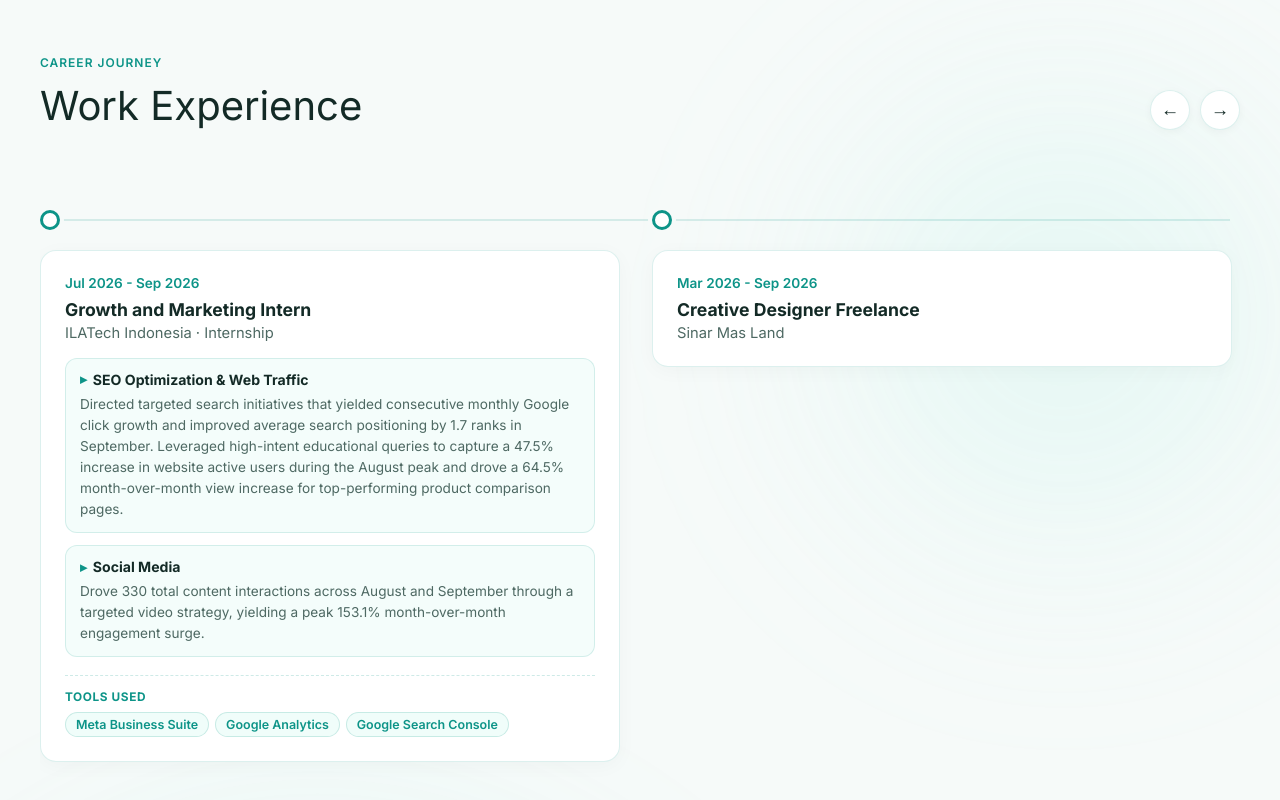
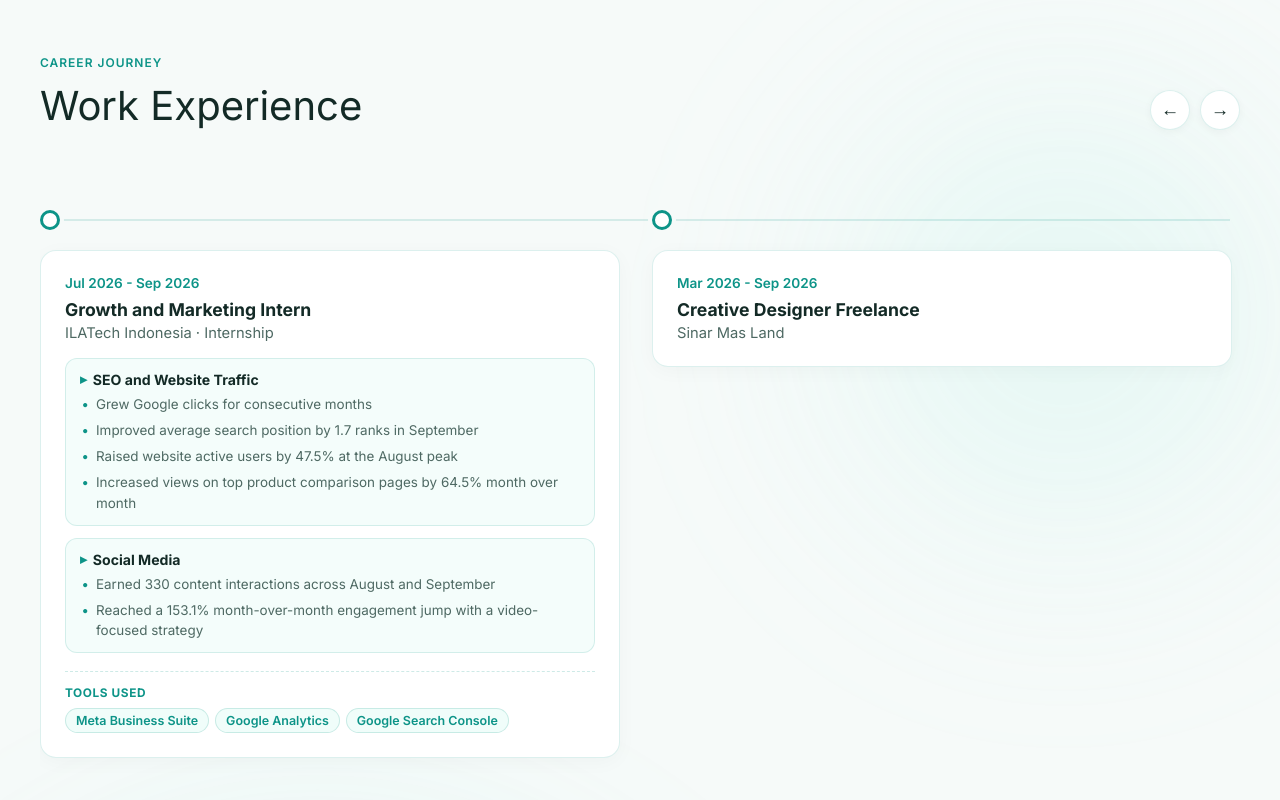
Before and after one commit to ltciamichelle/ITportfolio, a React (Vite) app: page / in a window 1280 px wide. Shown: the part 1695-2495 px from the top of the page. Built offline with nearby package versions, Linux system fonts and the light colour scheme.

Commit message:
Update UI/UX skills to Figma, UX Research, Maze, Design System, Agile Methodology and format ILATech experience into bullet points

```diff
--- a/src/App.tsx
+++ b/src/App.tsx
@@ -27,7 +27,8 @@ interface Category {
 
 interface ExperienceHighlight {
   category: string;
-  description: string;
+  description?: string;
+  bullets?: string[];
 }
 
 interface Experience {
@@ -98,12 +99,20 @@ const EXPERIENCES: Experience[] = [
     period: 'Jul 2026 - Sep 2026',
     highlights: [
       {
-        category: 'SEO Optimization & Web Traffic',
-        description: 'Directed targeted search initiatives that yielded consecutive monthly Google click growth and improved average search positioning by 1.7 ranks in September. Leveraged high-intent educational queries to capture a 47.5% increase in website active users during the August peak and drove a 64.5% month-over-month view increase for top-performing product comparison pages.'
+        category: 'SEO and Website Traffic',
+        bullets: [
+          'Grew Google clicks for consecutive months',
+          'Improved average search position by 1.7 ranks in September',
+          'Raised website active users by 47.5% at the August peak',
+          'Increased views on top product comparison pages by 64.5% month over month'
+        ]
       },
       {
         category: 'Social Media',
-        description: 'Drove 330 total content interactions across August and September through a targeted video strategy, yielding a peak 153.1% month-over-month engagement surge.'
+        bullets: [
+          'Earned 330 content interactions across August and September',
+          'Reached a 153.1% month-over-month engagement jump with a video-focused strategy'
+        ]
       }
     ],
     tools: ['Meta Business Suite', 'Google Analytics', 'Google Search Console']
@@ -124,14 +133,14 @@ const CATEGORIES: Category[] = [
     count: '2 Projects',
     coverImage: '/MOODAL.jpg',
     summary: 'Crafting intuitive user journeys, wireframes, and high-fidelity interactive prototypes designed to solve real business challenges for Indonesian MSMEs.',
-    skills: ['Figma', 'User Research', 'Wireframing', 'Prototyping', 'Mobile App Design', 'Usability Testing'],
+    skills: ['Figma', 'UX Research', 'Maze', 'Design System', 'Agile Methodology'],
     projects: [
       {
         title: 'MOODAL',
         role: 'Mobile UI/UX Design',
         description: 'Bantu Bisnis Sesuai Kebutuhan-mu — Financial and business management mobile app for MSMEs featuring cash flow monitoring, automated receipt scanning, smart business analytics, and an interactive business assistant.',
         image: '/MOODAL.jpg',
-        tags: ['Figma', 'Mobile App', 'Fintech / MSME', 'User Research'],
+        tags: ['Figma', 'UX Research', 'Maze', 'Design System', 'Agile Methodology'],
         team: 'Leticia Michelle Purba, Carmen Jessalyn Tjong Malik, Kathleen Klavinka Kurniawan'
       },
       {
@@ -139,7 +148,7 @@ const CATEGORIES: Category[] = [
         role: 'Mobile UI/UX Design',
         description: 'Mendorong UMKM Sektor Kerajinan & Warisan Bangsa — Mobile marketplace platform connecting local Indonesian woodcraft artisans with customers through custom orders, artisan discovery, wood scanning, and maintenance guides.',
         image: '/Kayukita.jpg',
-        tags: ['Figma', 'Mobile App', 'Marketplace / UMKM', 'Design System'],
+        tags: ['Figma', 'UX Research', 'Maze', 'Design System', 'Agile Methodology'],
         team: 'Leticia Michelle Purba, Carmen Jessalyn Tjong Malik, Kathleen Klavinka Kurniawan (UCCD_SixSeven)'
       }
     ]
@@ -635,7 +644,14 @@ function App() {
                           <h4 className="timeline-highlight-title">
                             <span className="timeline-highlight-bullet">▸</span> {item.category}
                           </h4>
-                          <p className="timeline-highlight-desc">{item.description}</p>
+                          {item.description && <p className="timeline-highlight-desc">{item.description}</p>}
+                          {item.bullets && (
+                            <ul className="timeline-highlight-bullets">
+                              {item.bullets.map((bullet, bIdx) => (
+                                <li key={bIdx}>{bullet}</li>
+                              ))}
+                            </ul>
+                          )}
                         </div>
                       ))}
                     </div>
--- a/src/index.css
+++ b/src/index.css
@@ -1322,6 +1322,31 @@ footer[id] {
   margin: 0;
 }
 
+.timeline-highlight-bullets {
+  list-style: none;
+  padding: 0;
+  margin: 6px 0 0 0;
+  display: flex;
+  flex-direction: column;
+  gap: 6px;
+}
+
+.timeline-highlight-bullets li {
+  position: relative;
+  padding-left: 16px;
+  font-size: 0.84rem;
+  line-height: 1.5;
+  color: var(--text-muted);
+}
+
+.timeline-highlight-bullets li::before {
+  content: "•";
+  position: absolute;
+  left: 2px;
+  color: var(--accent);
+  font-weight: 700;
+}
+
 .timeline-tools-wrap {
   margin-top: 18px;
   padding-top: 14px;
```
